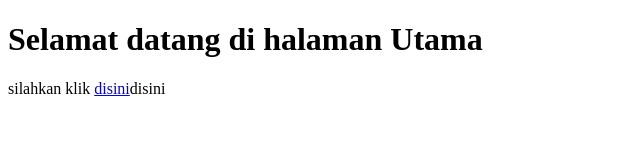
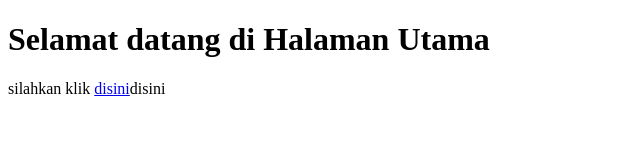
Before and after one commit to Rizal6578/form-html, a plain HTML site: page index.html in a window 1280 px wide. Shown: the whole page, without its empty margins (0-640 px from the left). Drawn offline with Linux system fonts and the light colour scheme.

Commit message:
initial commit

```diff
--- a/index.html
+++ b/index.html
@@ -4,7 +4,7 @@
             <title>Halaman Utama</title>
         </head>
         <body>
-            <h1>Selamat datang di halaman Utama</h1>
+            <h1>Selamat datang di Halaman Utama</h1>
             <p>silahkan klik <a href="login.html">disini</a>disini</p>
         </body>
 </html>
```
